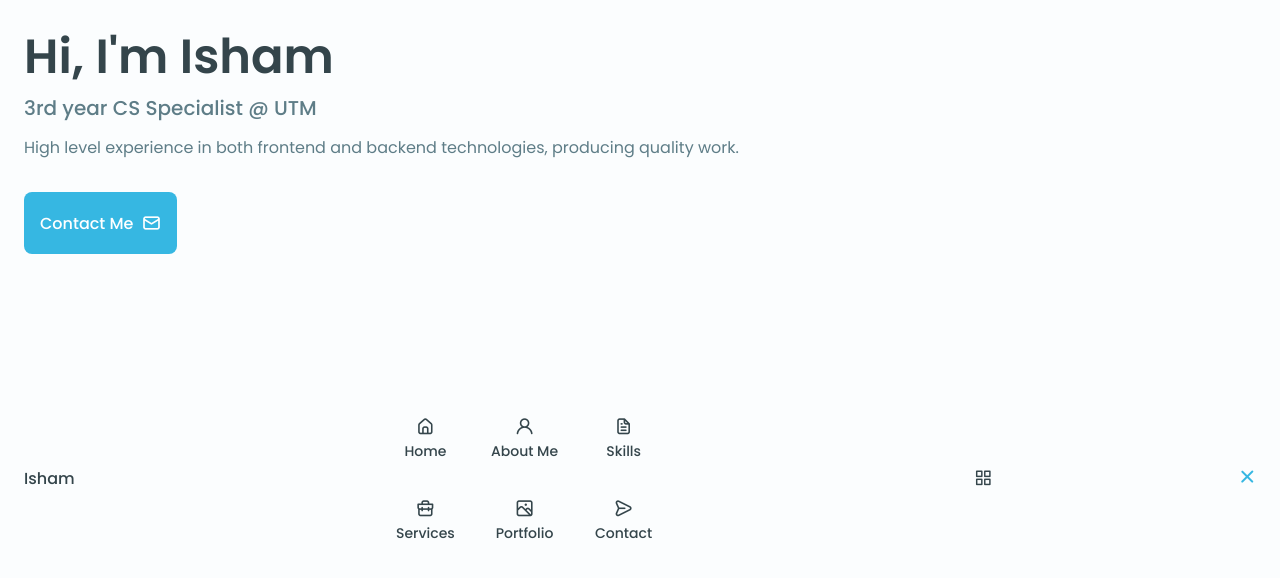
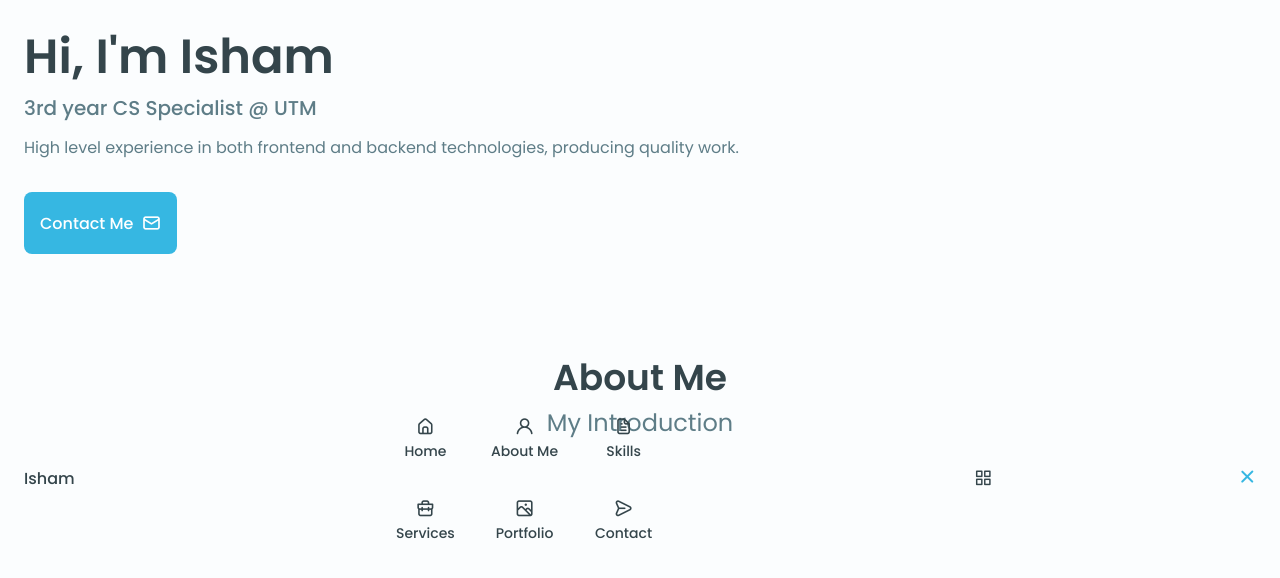
Before and after one commit to isham-b/Personal-Website, a plain HTML site: page index.html in a window 1280 px wide. Shown: the part 298-876 px from the top of the page. Before the commit the page ends 800 px from the top, so only its background shows below. Drawn offline with nearby package versions, Linux system fonts and the light colour scheme.

Commit message:
Created 'About Me' Section

```diff
--- a/index.html
+++ b/index.html
@@ -132,6 +132,17 @@
 
 
             <!------------------------------ ABOUT ------------------------------------>
+            <section class="about section" id="about">
+                <h2 class="section_title">About Me</h2>
+                <span class="section_subtitle">My Introduction</span>
+
+                <div class="about_container container grid">
+
+                </div>
+            </section>
+
+
+
             <!------------------------------ SKILLS ------------------------------------>
             <!------------------------------ QUALIFICATIONS ------------------------------------>
             <!------------------------------ SERVICES ------------------------------------>
```
